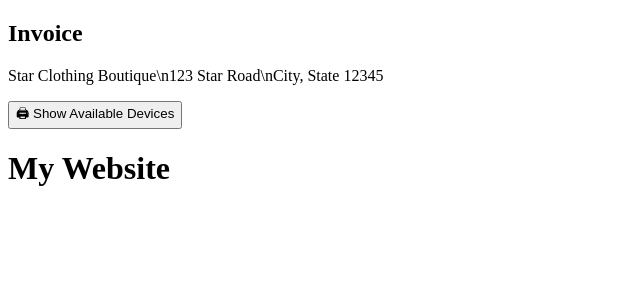
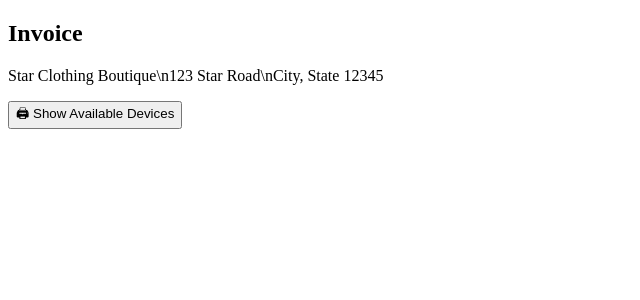
Before and after one commit to Dexios102/restoprint, a Nuxt app: page / in a window 1280 px wide. Shown: the top 300 px of the page, without its empty margins (0-640 px from the left). Built offline with nearby package versions, Linux system fonts and the light colour scheme.

Commit message:
chore: remove test text

```diff
--- a/app.vue
+++ b/app.vue
@@ -52,9 +52,6 @@
       <pre>{{ printResult }}</pre>
     </template>
 
-    <h1 @click="handleError">
-  My Website
-</h1>
   </div>
 </template>
 
@@ -148,7 +145,4 @@ const handlePrint = async () => {
   }
 };
 
-const handleError = () => {
-  throw new Error("This is a test error");
-};
 </script>
```
